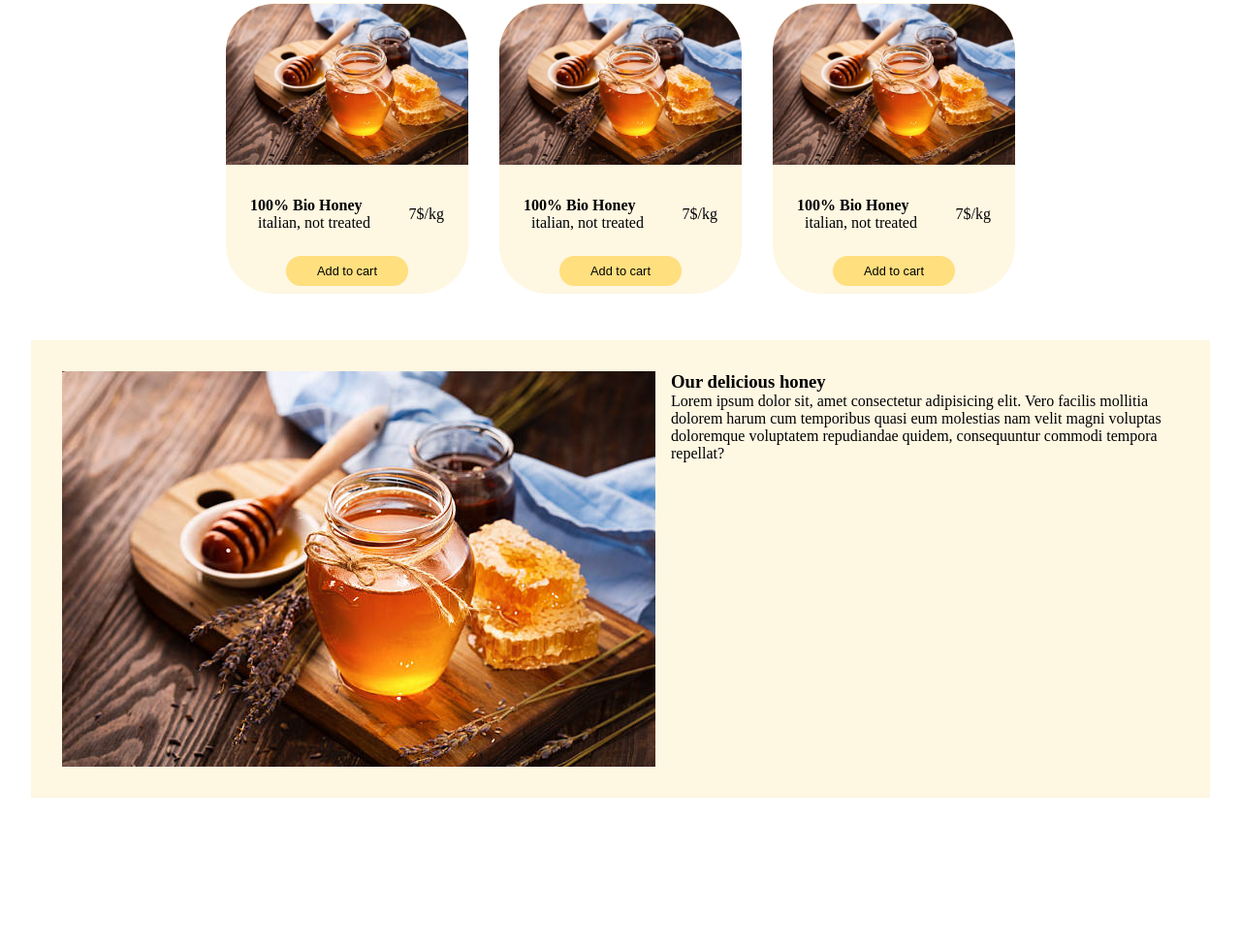
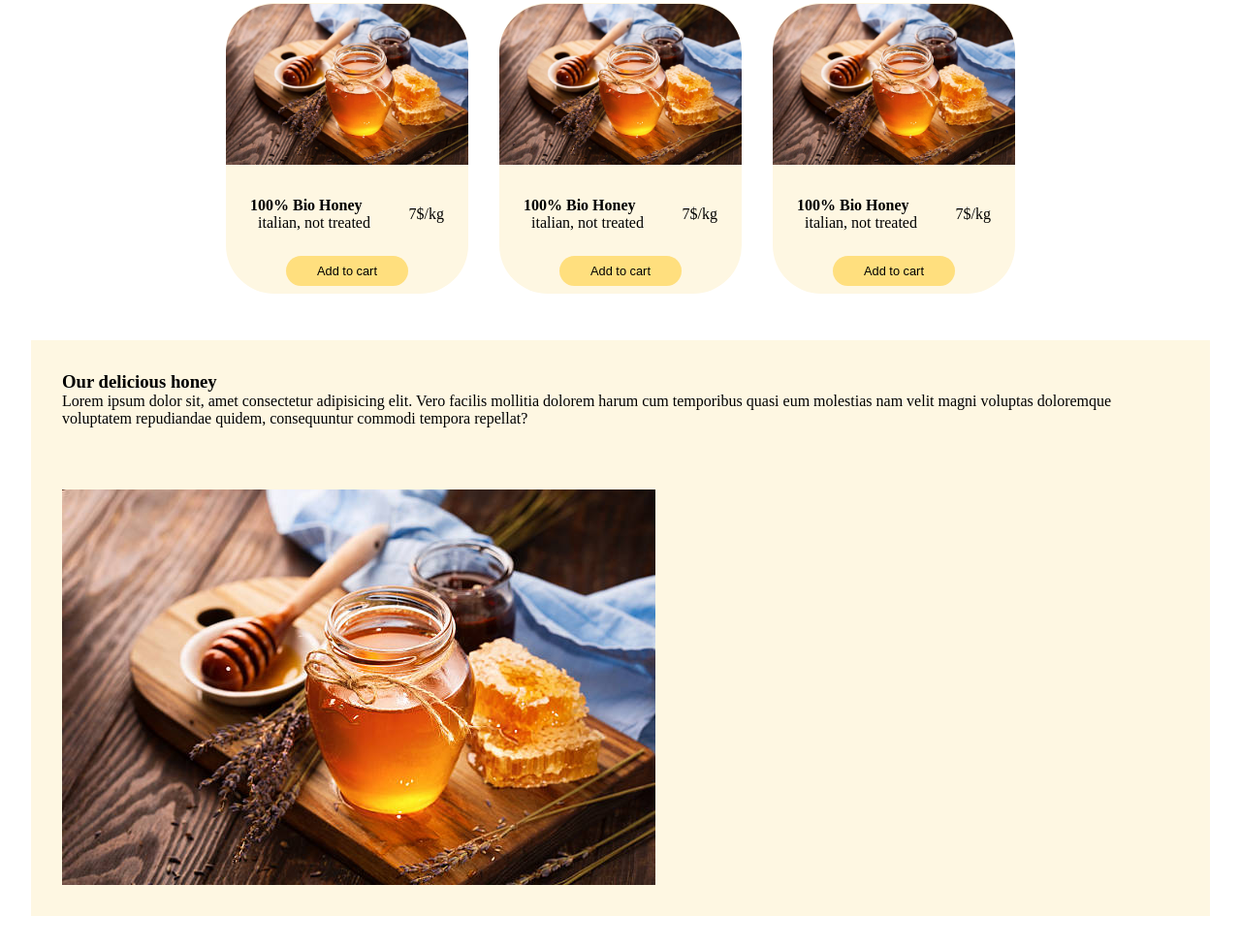
Before and after one commit to MauroRazza/Epicode-M3-D2, a plain HTML site: page Esercizi Flex/index.html in a window 1280 px wide. Shown: the part 490-1467 px from the top of the page at 97% size. Before the commit the page ends 1345 px from the top, so only its background shows below. Drawn offline with Linux system fonts and the light colour scheme.

Commit message:
add file

```diff
--- a/Esercizi Flex/style.css
+++ b/Esercizi Flex/style.css
@@ -117,13 +117,17 @@ article{
 
 .article{
     display: flex;
-    width: 1200px;
+    flex-wrap: wrap-reverse;
+    width: auto;
     background-color: #fef7e2;
+}
+
+.article img{
     padding: 2rem;
 }
 
 .info-article{
     display: flex;
     flex-direction: column;
-    padding-left: 1rem;
+    padding: 2rem;
 }
```
